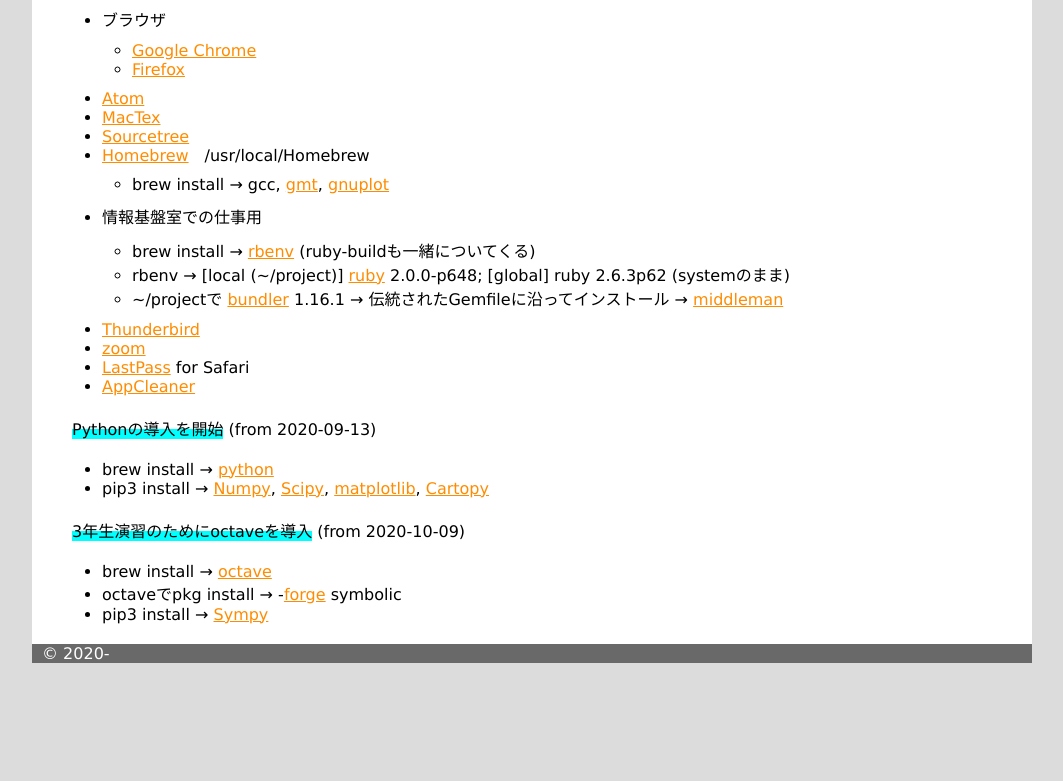
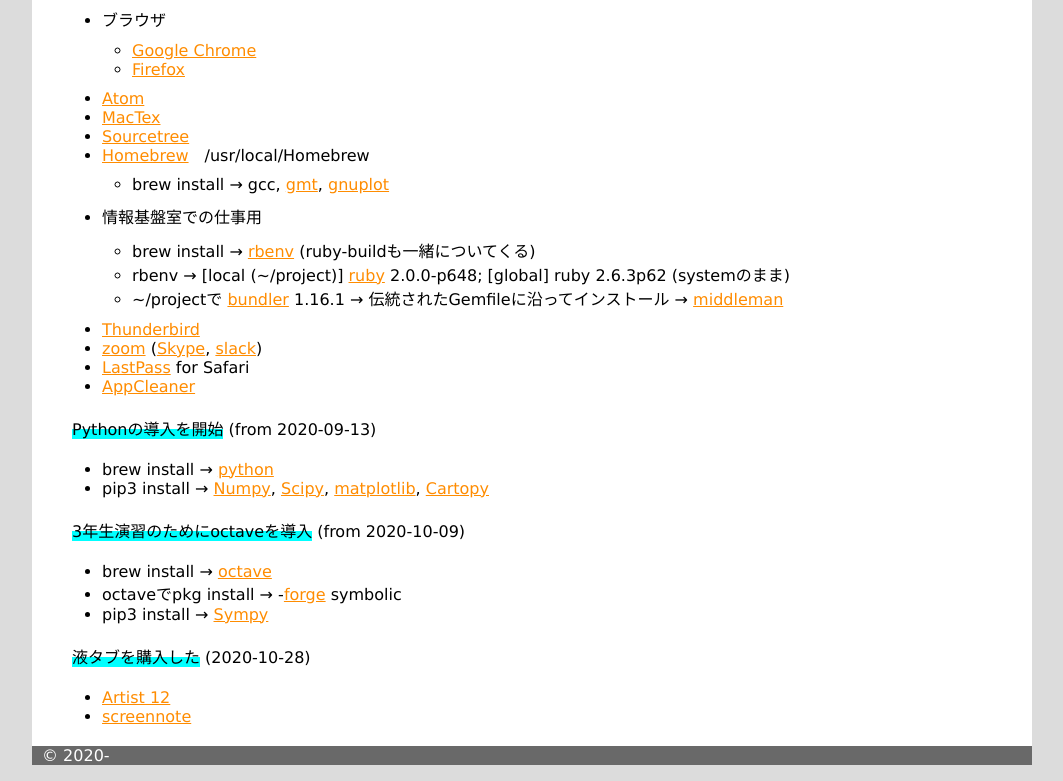
Before and after one commit to r-nakashima-206/r-nakashima-206.github.io, a plain HTML site: page macbookpro.html in a window 1280 px wide. Shown: the part 395-1176 px from the top of the page, without its empty margins (108-1171 px from the left). Before the commit the page ends 1074 px from the top, so only its background shows below. Drawn offline with nearby package versions, Linux system fonts and the light colour scheme.

Commit message:
液タブなど追加

```diff
--- a/macbookpro.html
+++ b/macbookpro.html
@@ -60,7 +60,7 @@
                 <li>~/projectで <a href="https://bundler.io" target="_blank">bundler</a> 1.16.1 → 伝統されたGemfileに沿ってインストール → <a href="https://middlemanapp.com" target="_blank">middleman</a></li>
                 </ul>
             <li><a href="https://www.thunderbird.net/ja/" target="_blank">Thunderbird</a></li>
-            <li><a href="https://zoom.us" target="_blank">zoom</a></li>
+            <li><a href="https://zoom.us" target="_blank">zoom</a> (<a href="https://www.skype.com/ja/" target="_blank">Skype</a>, <a href="https://slack.com/intl/ja-jp/">slack</a>)</li>
             <li><a href="https://www.lastpass.com" target="_blank">LastPass</a> for Safari</li>
             <li><a href="https://freemacsoft.net/appcleaner/" target="_blank">AppCleaner</a></li>
         </ul>
@@ -78,6 +78,12 @@
             <li>pip3 install → <a href="https://www.sympy.org" target="_blank">Sympy</a></li>
         </ul>
 
+        <p class="textbox"><span class="cyan">液タブを購入した</span> (2020-10-28)</p>
+        <ul>
+            <li><a href="https://www.xp-pen.jp/product/204.html">Artist 12</a></li>
+            <li><a href="https://apps.apple.com/jp/app/screennote/id1258500140?mt=12&ign-mpt=uo%3D4">screennote</a></li>
+        </ul>
+
     </section> <!-- h2のsection終わり -->
 
 </section>
```
Also changed, not shown: private.html (+1 -0 lines).
